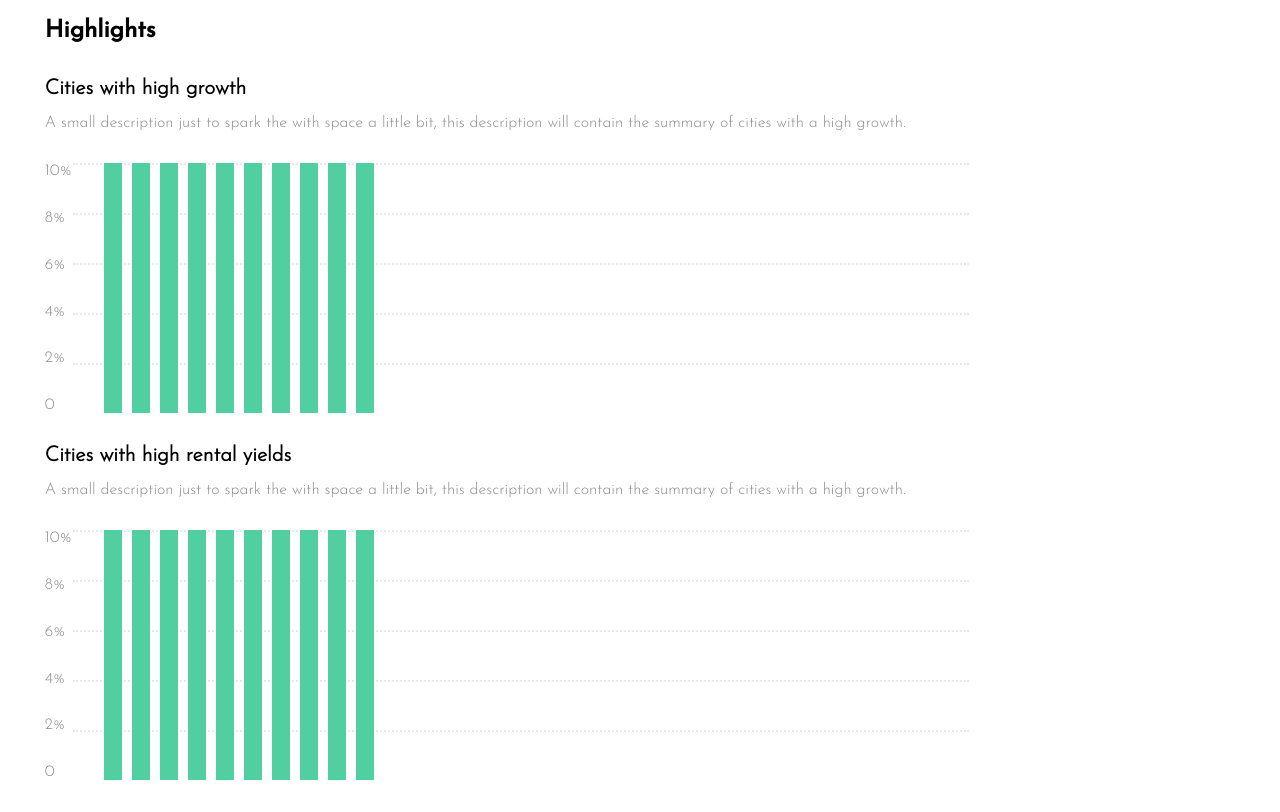
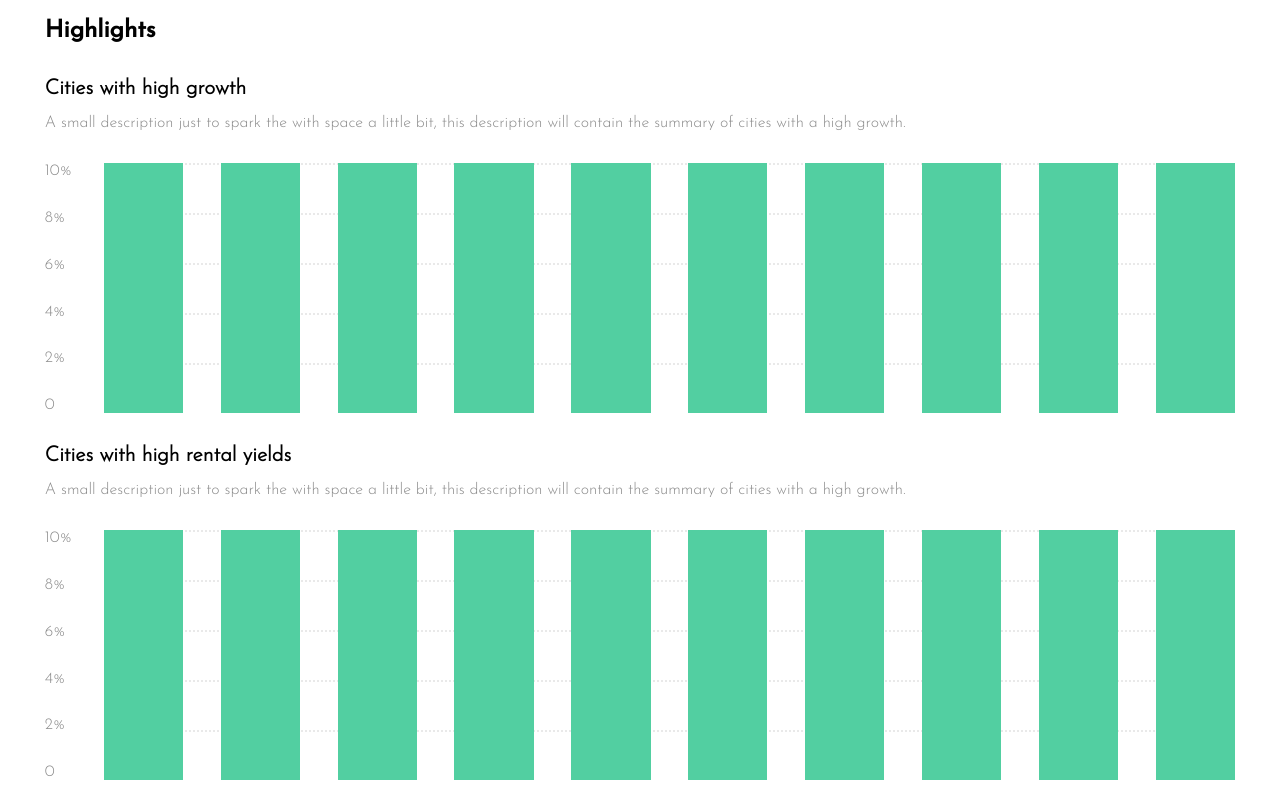
Before and after one commit to Ageslense/HomeInvest, a plain HTML site: page index.html in a window 1280 px wide. Shown: the part 649-1461 px from the top of the page. Drawn offline with nearby package versions, Linux system fonts and the light colour scheme; files that its build step writes are made by us from their sources.

Commit message:
vscode test

```diff
--- a/css/main.scss
+++ b/css/main.scss
@@ -297,24 +297,36 @@ h4{
                   .graph{
                      position: relative;
                      display: flex;
+                     width: 100%;
                      margin-left: 2rem;
+
+
+
+                     .bars{
+                        display: flex;
+                        align-items: flex-end;
+                        flex: 1;
                         height: 250px;
-                     width: 280px;
+                        width: 100%;
 
                         .bar{
-                        width: 8%;
-                        margin-right: .6rem;
+                           width: 7%;
+                           margin-right: calc( 30% / 9);
                            height: 100%;
                            background: $secondary-color;
                            z-index: 1;
+
+                           &:last-child{
+                              margin-right: 0;
+                           }
                         }
                      }
 
                      .graph-lines{
                         position: absolute;
-                     left: 73px;
+                        left: 0;
                         height: 250px;
-                     width: 70%;
+                        width: 100%;
 
                         .dotted-line{
                            border-top: 2px dotted $light-color;
@@ -323,8 +335,11 @@ h4{
                         }
                      }
                   }
+
+
                }
             }
          }
       }
    }
+}
--- a/index.html
+++ b/index.html
@@ -170,6 +170,7 @@
                      <p>10%</p>
                   </div>
                   <div class="graph">
+                     <div class="bars">
                         <div class="bar bar-1"></div>
                         <div class="bar bar-2"></div>
                         <div class="bar bar-3"></div>
@@ -181,12 +182,14 @@
                         <div class="bar bar-9"></div>
                         <div class="bar bar-10"></div>
                      </div>
+
                      <div class="graph-lines">
                         <div class="dotted-line"></div>
                         <div class="dotted-line"></div>
                         <div class="dotted-line"></div>
                         <div class="dotted-line"></div>
                         <div class="dotted-line"></div>
+                     </div>
                   </div>
                </div>
             </div>
@@ -203,6 +206,7 @@
                      <p>10%</p>
                   </div>
                   <div class="graph">
+                     <div class="bars">
                         <div class="bar bar-1"></div>
                         <div class="bar bar-2"></div>
                         <div class="bar bar-3"></div>
@@ -214,6 +218,7 @@
                         <div class="bar bar-9"></div>
                         <div class="bar bar-10"></div>
                      </div>
+
                      <div class="graph-lines">
                         <div class="dotted-line"></div>
                         <div class="dotted-line"></div>
@@ -225,6 +230,7 @@
                </div>
             </div>
          </div>
+      </div>
    </section>
 
 
```
Also changed, not shown: css/main.css, 1 other file. Lines whose indentation alone changed are shown as unchanged.
